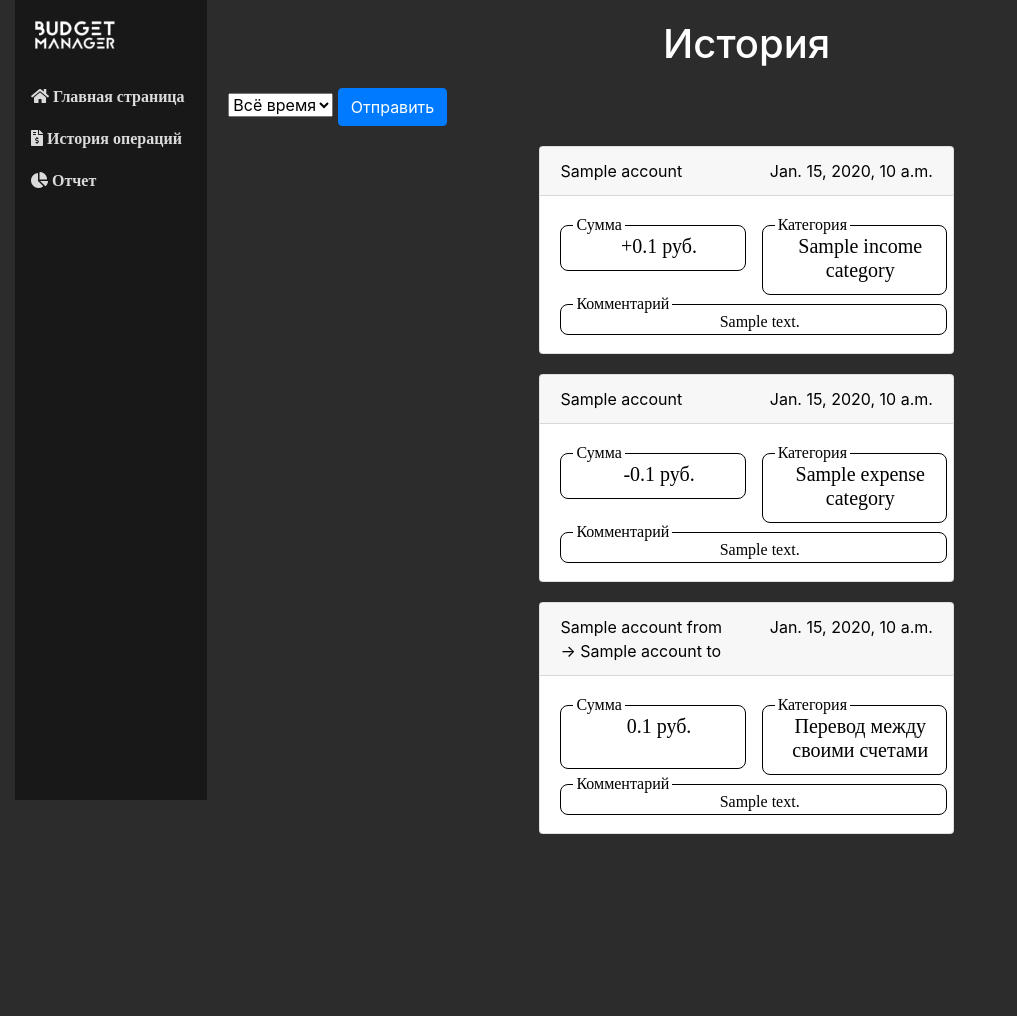
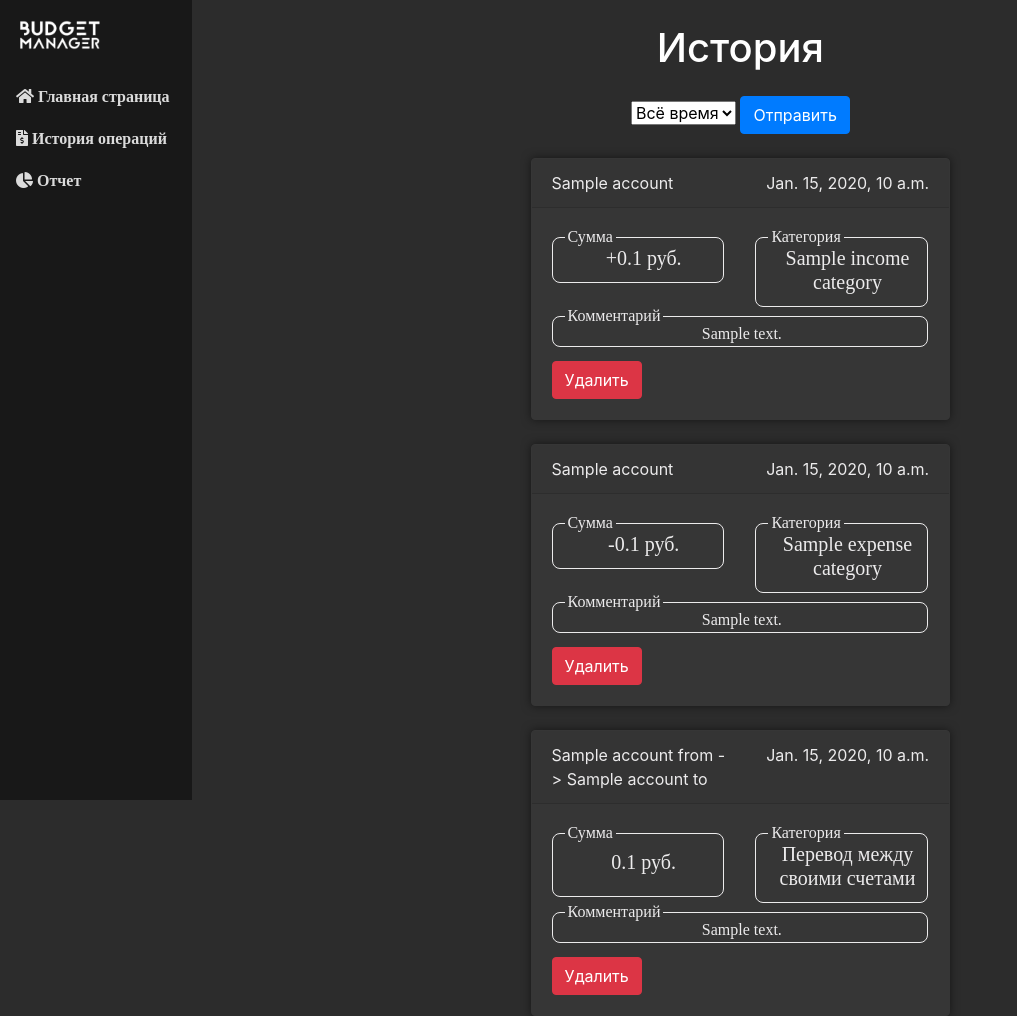
Before and after one commit to PitKoro/budget-manager, a Django app: template core/templates/core/history.html in a window 1280 px wide. Shown: the whole page, without its empty margins (0-1017 px from the left). Before the commit the page ends 834 px from the top, so only its background shows below. Run offline with Django 3.2, Linux system fonts and the light colour scheme; the template is opened without the code that fills it: most values are stand-ins (such as "Sample title", 1, 10 or a date in 2020); some libraries are stand-ins or nearby versions.

Commit message:
Удаление транзакций на странице истории (#34)
* Удалил опцию "Период"

* Реализовал возмножность удаления транзакций

* добавил стилей для карточки транзакций и адаптировал страницу под ipad

* Удалил ненужные классы

* Добавил калассы для "Транзакций нет"

* Сделал кнопку удаления всегда красной

```diff
--- a/core/static/css/core.css
+++ b/core/static/css/core.css
@@ -33,17 +33,8 @@ aside {
   margin-left: 10px;
 }
 
-.card{
-  color: black;
-}
-
 .history-date{
   text-align: right;
-}
-
-.history-header{
-  margin-top: 20px;
-  margin-bottom: 20px;
 }
 
 .reset-this {
@@ -51,34 +42,46 @@ aside {
 }
 
 .redo-fieldset {
-  border: 1px solid black;
+  border: 1px solid #ecebec;
   border-radius: 8px;
-  width: 100%;
+  width: 91%;
   padding-inline-start: 0.75em;
+  color: #ecebec;
 }
 
-.redo-fieldset.inner-amount {
+.inner-amount {
   height: 90%;
 }
 
 .redo-legend {
-  color: black;
+  color: #ecebec;
   padding-inline-start: 3px;
   padding-inline-end: 3px;
 }
 
 .history-commentary{
   height: 100%;
+  width: 96%;
+  word-wrap: break-word;
 }
 
-.row-transaction-history{
-  margin-top: 20px;
+.card{
+  background-color: #363636;
+  border-color: #363636;
+  box-shadow: 0 0 10px rgba(0,0,0,0.5);
+}
+
+.card-header{
+  color: #ecebec;
+}
+
+.card-text{
+  color: #ecebec;
 }
 
 .row{
   flex-wrap: nowrap;
 }
-
 
 .left-forms {
   display: flex;
--- a/core/templates/core/base.html
+++ b/core/templates/core/base.html
@@ -23,9 +23,9 @@
   </head>
 
   <body>
-    <div class="container-fluid">
+    <div class="container-fluid pl-0">
       <div class="row">
-        <div class="col-2">
+        <div class="col-md-2">
           <aside>
               <a href="{% url 'core:main' %}">
                 <img class ="logo" src="{% static 'img/main_logo.png' %}" loading="lazy">
@@ -36,7 +36,7 @@
           </aside>
         </div>
 
-        <div class="col">
+        <div class="col-md-10">
           {% block content %}
           {% endblock %}
         </div>
--- a/core/templates/core/history.html
+++ b/core/templates/core/history.html
@@ -5,13 +5,12 @@
 
 {% block content %}
 
-    <h1 class="text-center history-header">История</h1>
-    <div class="row">
-        <div class="col">
+    <h1 class="text-center my-4">История</h1>
+    <div class="row justify-content-center">
+        <div class="col-md-auto">
             <form method="POST" action="{% url 'core:history' %}">
                 {% csrf_token %}
                 <select name="history_filter">
-                    <option disabled>Период...</option>
                     <option value="all" {% if filter_value == "all" %}selected{% endif %}>Всё время</option>
                     <option value="1" {% if filter_value == "1" %}selected{% endif %}>Январь</option>
                     <option value="2" {% if filter_value == "2" %}selected{% endif %}>Февраль</option>
@@ -36,8 +35,8 @@
 
             {% if el.income_category.name %}
                 <div class="row justify-content-center row-transaction-history">
-                    <div class="col-5">
-                        <div class="card">
+                    <div class="col-xl-5 col-lg-8 col-md-10">
+                        <div class="card mt-4">
                             <div class="card-header">
                                 <div class="row">
                                     <div class="col-sm">{{ el.account.name }}</div>
@@ -65,12 +64,19 @@
                                         <div class="col">
                                             <fieldset class="reset-this redo-fieldset history-commentary">
                                                 <legend class="reset-this redo-legend"> Комментарий </legend>
-                                                <p class="card-text text-center">{{ el.commentary }}</p>
+                                                <p class="card-text text-center pr-2">{{ el.commentary }}</p>
                                             </fieldset>
-
                                         </div>
                                     </div>
                                 {% endif %}
+                                <div class="row">
+                                    <div class="col-md-auto mt-3">
+                                        <form method="POST" action="{% url 'core:history' %}">
+                                            {% csrf_token %}
+                                            <button class="btn btn-danger" type="submit" name="IncomeTransactionId" value="{{el.id}}">Удалить</button>
+                                        </form>
+                                    </div>
+                                </div>
                             </div>
                         </div>
                     </div>
@@ -79,8 +85,8 @@
 
             {% if el.expense_category.name %}
                 <div class="row justify-content-center row-transaction-history">
-                    <div class="col-5">
-                        <div class="card">
+                    <div class="col-xl-5 col-lg-8 col-md-10">
+                        <div class="card mt-4">
                             <div class="card-header">
                                 <div class="row">
                                     <div class="col-sm">{{ el.account.name }}</div>
@@ -108,12 +114,19 @@
                                         <div class="col">
                                             <fieldset class="reset-this redo-fieldset history-commentary">
                                                 <legend class="reset-this redo-legend"> Комментарий </legend>
-                                                <p class="card-text text-center">{{ el.commentary }}</p>
+                                                <p class="card-text text-center pr-2">{{ el.commentary }}</p>
                                             </fieldset>
-
                                         </div>
                                     </div>
                                 {% endif %}
+                                <div class="row">
+                                    <div class="col-md-auto mt-3">
+                                        <form method="POST" action="{% url 'core:history' %}">
+                                            {% csrf_token %}
+                                            <button class="btn btn-danger" type="submit" name="ExpenseTransactionId" value="{{el.id}}">Удалить</button>
+                                        </form>
+                                    </div>
+                                </div>
                             </div>
                         </div>
                     </div>
@@ -122,8 +135,8 @@
 
             {% if el.account_to.name %}
                 <div class="row justify-content-center row-transaction-history">
-                    <div class="col-5">
-                        <div class="card">
+                    <div class="col-xl-5 col-lg-8 col-md-10">
+                        <div class="card mt-4">
                             <div class="card-header">
                                 <div class="row">
                                     <div class="col-sm">{{ el.account_from.name }} -> {{ el.account_to.name }}</div>
@@ -135,7 +148,7 @@
                                     <div class="col">
                                         <fieldset class="reset-this redo-fieldset inner-amount">
                                             <legend class="reset-this redo-legend"> Сумма </legend>
-                                            <h5 class="card-title  text-center">{{ el.amount|division:100 }} руб.</h5>
+                                            <h5 class="card-title text-center mt-2">{{ el.amount|division:100 }} руб.</h5>
                                         </fieldset>
                                     </div>
                                     <div class="col">
@@ -143,6 +156,7 @@
                                             <legend class="reset-this redo-legend"> Категория </legend>
                                             <h5 class="card-title  text-center">Перевод между своими счетами</h5>
                                         </fieldset>
+
                                     </div>
                                 </div>
                                 {% if el.commentary %}
@@ -150,20 +164,28 @@
                                         <div class="col">
                                             <fieldset class="reset-this redo-fieldset history-commentary">
                                                 <legend class="reset-this redo-legend"> Комментарий </legend>
-                                                <p class="card-text text-center">{{ el.commentary }}</p>
+                                                <p class="card-text text-center pr-2">{{ el.commentary }}</p>
                                             </fieldset>
-
                                         </div>
                                     </div>
                                 {% endif %}
+                                <div class="row">
+                                    <div class="col-md-auto mt-3">
+                                        <form method="POST" action="{% url 'core:history' %}">
+                                            {% csrf_token %}
+                                            <button class="btn btn-danger" type="submit" name="InnerTransactionId" value="{{el.id}}">Удалить</button>
+                                        </form>
+                                    </div>
+                                </div>
                             </div>
                         </div>
                     </div>
                 </div>
             {% endif %}
+
         {% endfor %}
 
     {% else %}
-        <p class="text-center">Транзакций нет</p>
+        <p class="text-center text-muted h1 mt-5">Транзакций нет</p>
     {% endif %}
 {% endblock %}
```
Also changed, not shown: core/views.py (+31 -13 lines).
